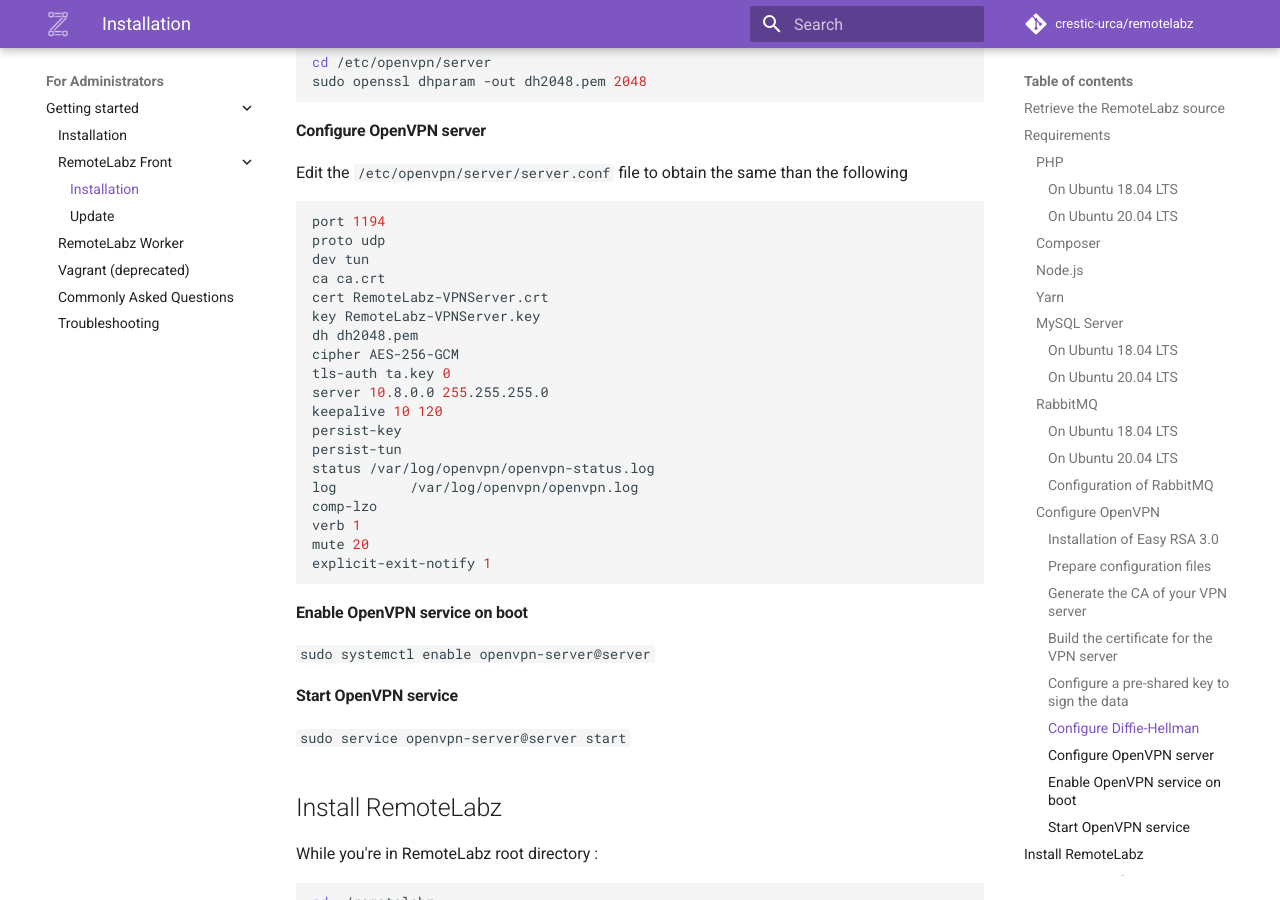
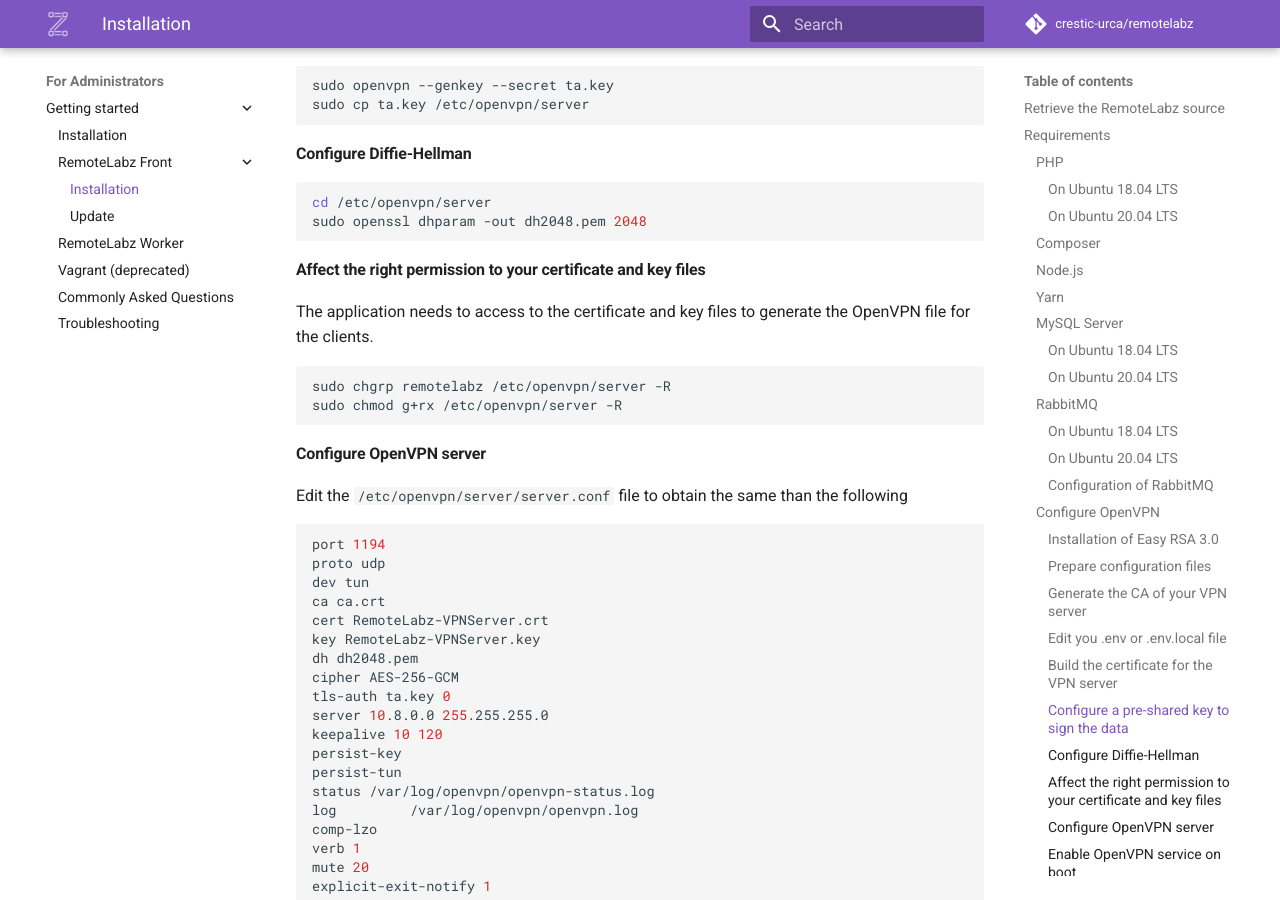
Before and after one commit to remotelabz/remotelabz-docs, an MkDocs documentation site: the page built from docs/administrators/getting-started/ubuntu-front.md, in a window 1280 px wide and 900 px high, scrolled down 4980 px. Built offline with MkDocs 1.6.1 and Material for MkDocs 9.7.7, drawn with Linux system fonts in a browser that asks for light colours; comment, search, counter and statistics services are not loaded; some of the changed text lies outside the part shown.

Commit message:
Solved issue #562

````diff
--- a/docs/administrators/getting-started/ubuntu-front.md
+++ b/docs/administrators/getting-started/ubuntu-front.md
@@ -160,6 +160,13 @@ and comment the line beginning with `RANDFILE`
 ```
 Type a passphrase to secure the CA Key. For example, you can choose passphrase `R3mot3!abz-0penVPN-CA2020`
 
+####Edit you .env or .env.local file
+You have to add your passphrase in your `.env` RemoteLabz application
+```bash
+SSL_CA_KEY_PASSPHRASE="R3mot3!abz-0penVPN-CA2020"
+```
+
+
 ####Build the certificate for the VPN server
 Change the value of the Common Name (CN) in the vars file to now create the certificate file for your OpenVPN server
 ```bash
@@ -199,6 +206,13 @@ sudo cp ta.key /etc/openvpn/server
 ```bash
 cd /etc/openvpn/server
 sudo openssl dhparam -out dh2048.pem 2048
+```
+
+####Affect the right permission to your certificate and key files
+The application needs to access to the certificate and key files to generate the OpenVPN file for the clients.
+```bash
+sudo chgrp remotelabz /etc/openvpn/server -R
+sudo chmod g+rx /etc/openvpn/server -R
 ```
 
 ####Configure OpenVPN server
````
